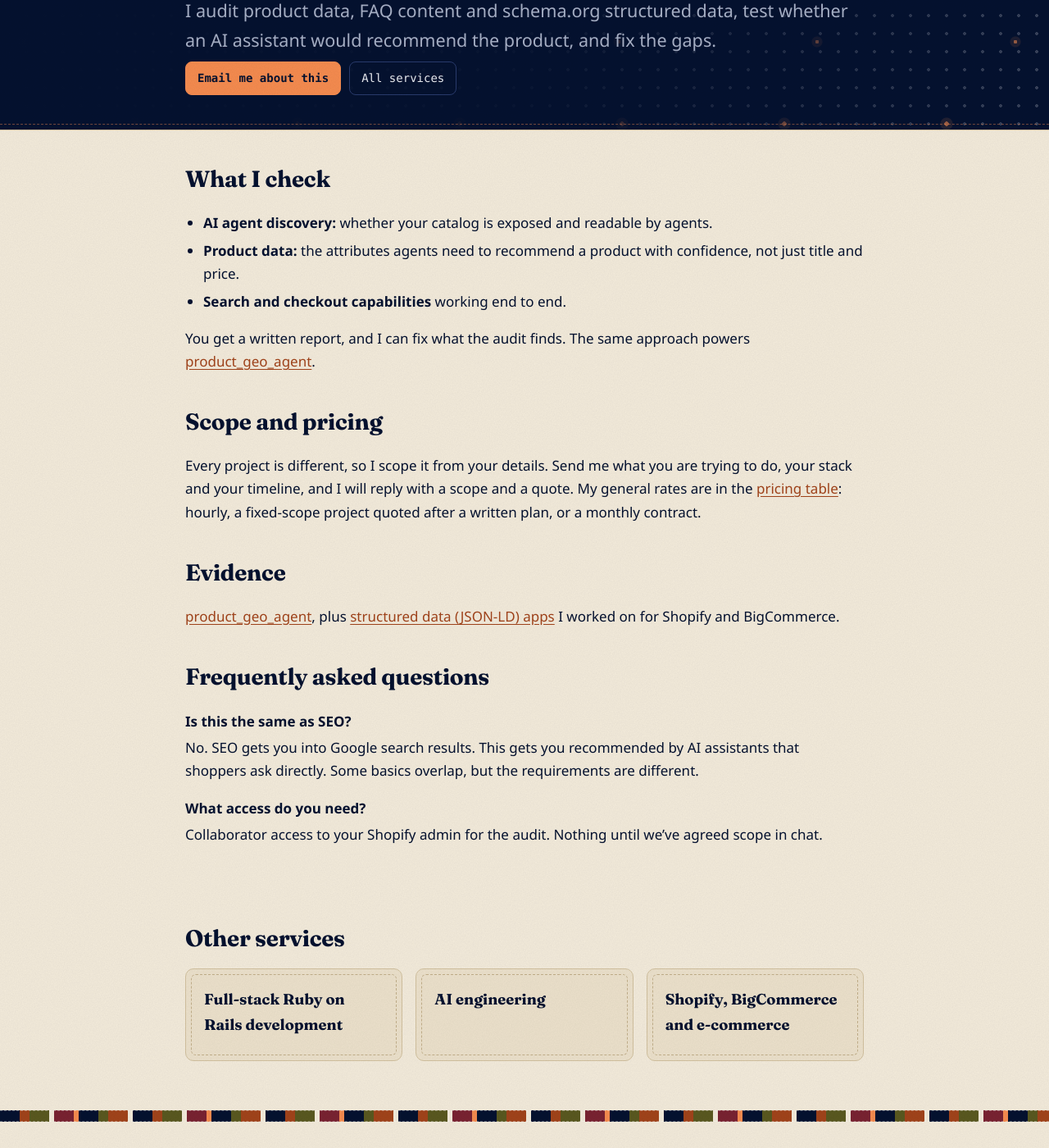
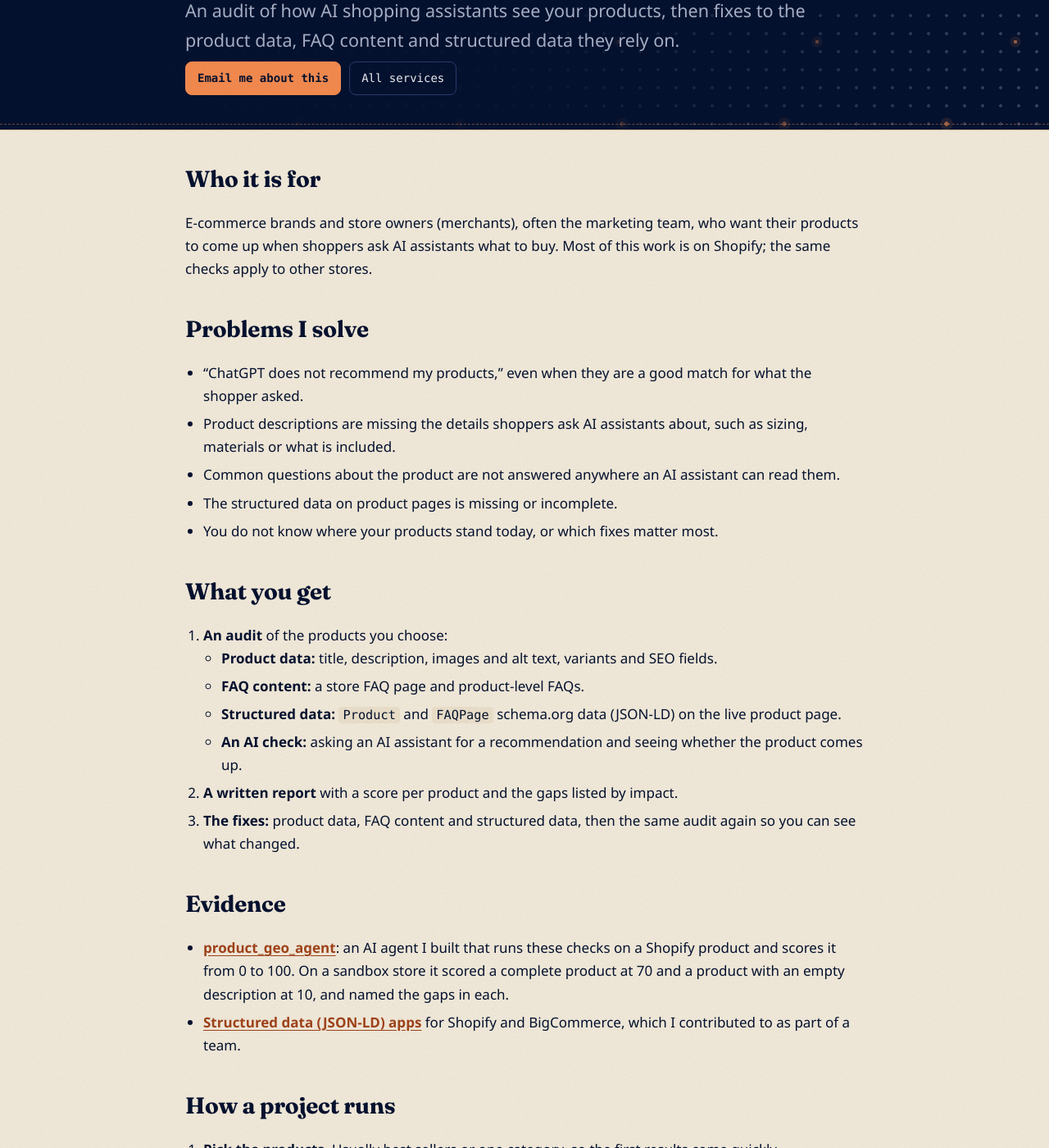
Before and after one commit to mjesar/mjesar.github.io, a Jekyll site: the page built from services/ai-discoverability/index.md, in a window 1280 px wide and 1400 px high, scrolled down 254 px. Shown: the whole window at 82% size. Built offline with Jekyll 4.4.1, drawn with Linux system fonts in a browser that asks for light colours; some of the changed text lies outside the part shown.

Commit message:
rewrite ai discoverability service page and drop old service template

```diff
--- a/_layouts/service.html
+++ b/_layouts/service.html
@@ -2,7 +2,6 @@
 layout: default
 ---
 {%- assign svc = site.data.services | where: "slug", page.slug | first -%}
-{%- comment -%} Pages with `promise` use the new template (sections in the page, contact here); the rest keep the old blocks until rewritten. {%- endcomment -%}
 <div class="hero small">
   <div class="wrap">
     <div class="bar" aria-hidden="true"></div>
@@ -17,19 +16,9 @@ layout: default
 </div>
 <main class="wrap prose">
 {{ content }}
-{%- unless page.promise %}
-<h2>Scope and pricing</h2>
-<p>Every project is different, so I scope it from your details. Send me what you are trying to do, your stack and your timeline, and I will reply with a scope and a quote. My general rates are in the <a href="/services/#pricing">pricing table</a>: hourly, a fixed-scope project quoted after a written plan, or a monthly contract.</p>
-{%- if svc.evidence %}
-<h2>Evidence</h2>
-<p>{{ svc.evidence | markdownify | remove: '<p>' | remove: '</p>' | strip }}</p>
-{%- endif %}
-{%- endunless %}
 {%- if page.faq %}{% include faq.html items=page.faq %}{% endif %}
-{%- if page.promise %}
 <h2 id="contact">Contact</h2>
 <p>Available now. Email me at <a href="mailto:mohammadalijaisar@gmail.com?subject={{ svc.name | uri_escape }}">mohammadalijaisar@gmail.com</a>. Tell me whether you want a full-time hire, a contract, or a project{% if page.contact_ask %}, and {{ page.contact_ask }}{% endif %}. Rates are in the <a href="/services/#pricing">pricing table</a>.</p>
-{%- endif %}
 <section class="no-print">
   <h2>Other services</h2>
   <div class="grid">
--- a/services/ai-discoverability/index.md
+++ b/services/ai-discoverability/index.md
@@ -1,18 +1,51 @@
 ---
 layout: service
 slug: ai-discoverability
-title: AI Visibility for Shopify Stores (GEO)
-description: "Audit and fix your Shopify store so ChatGPT, Google AI Mode and Perplexity can find and recommend your products. By Mohammad Ali Jesar."
+title: "AI Discoverability for Shopify and E-commerce Stores: GEO and AEO"
+description: "AI discoverability for Shopify and e-commerce stores (GEO and AEO): an audit of product data, FAQ content and schema.org structured data, then the fixes."
+promise: An audit of how AI shopping assistants see your products, then fixes to the product data, FAQ content and structured data they rely on.
+contact_ask: your store address and which products matter most
 faq:
+  - q: "How long until AI assistants show my products?"
+    a: "Nobody can give a fixed date. The fixes go live on your store right away, but each AI assistant re-reads stores on its own schedule, and no store owner or developer controls that."
+  - q: "Do you need my theme code?"
+    a: "Usually not. The audit reads your public product pages and your store data, and most fixes to product data, FAQ content and metafields are made in the Shopify admin. Theme access is only needed when the structured data comes from the theme and has to change."
+  - q: "Can you guarantee my store gets recommended?"
+    a: "No, and no one can honestly guarantee that. AI assistants decide what to recommend on their own. What I can do is remove the gaps that make your products hard for them to understand and trust, and show you before and after what changed."
   - q: "Is this the same as SEO?"
-    a: "No. SEO gets you into Google search results. This gets you recommended by AI assistants that shoppers ask directly. Some basics overlap, but the requirements are different."
-  - q: "What access do you need?"
-    a: "Collaborator access to your Shopify admin for the audit. Nothing until we've agreed scope in chat."
+    a: "No. SEO is about ranking in a list of search results. GEO and AEO are about being the product an AI assistant names in its answer. Some basics overlap, such as structured data, but AI assistants also need clear details and direct answers to shoppers' questions."
 ---
-## What I check
+## Who it is for
 
-- **AI agent discovery:** whether your catalog is exposed and readable by agents.
-- **Product data:** the attributes agents need to recommend a product with confidence, not just title and price.
-- **Search and checkout capabilities** working end to end.
+E-commerce brands and store owners (merchants), often the marketing team, who want their products to come up when shoppers ask AI assistants what to buy. Most of this work is on Shopify; the same checks apply to other stores.
 
-You get a written report, and I can fix what the audit finds. The same approach powers [product_geo_agent](/projects/product_geo_agent/).
+## Problems I solve
+
+- "ChatGPT does not recommend my products," even when they are a good match for what the shopper asked.
+- Product descriptions are missing the details shoppers ask AI assistants about, such as sizing, materials or what is included.
+- Common questions about the product are not answered anywhere an AI assistant can read them.
+- The structured data on product pages is missing or incomplete.
+- You do not know where your products stand today, or which fixes matter most.
+
+## What you get
+
+1. **An audit** of the products you choose:
+   - **Product data:** title, description, images and alt text, variants and SEO fields.
+   - **FAQ content:** a store FAQ page and product-level FAQs.
+   - **Structured data:** `Product` and `FAQPage` schema.org data (JSON-LD) on the live product page.
+   - **An AI check:** asking an AI assistant for a recommendation and seeing whether the product comes up.
+2. **A written report** with a score per product and the gaps listed by impact.
+3. **The fixes:** product data, FAQ content and structured data, then the same audit again so you can see what changed.
+
+## Evidence
+
+- **[product_geo_agent](/projects/product_geo_agent/)**: an AI agent I built that runs these checks on a Shopify product and scores it from 0 to 100. On a sandbox store it scored a complete product at 70 and a product with an empty description at 10, and named the gaps in each.
+- **[Structured data (JSON-LD) apps](/projects/#shopify-apps)** for Shopify and BigCommerce, which I contributed to as part of a team.
+
+## How a project runs
+
+1. **Pick the products.** Usually best sellers or one category, so the first results come quickly.
+2. **Audit.** The checks above, on your live store.
+3. **Report.** What is missing, what to fix first, and why.
+4. **Fix.** Changes in your store admin, metafields and structured data, with your approval.
+5. **Re-check.** The same audit again, to show the result of the fixes.
```
